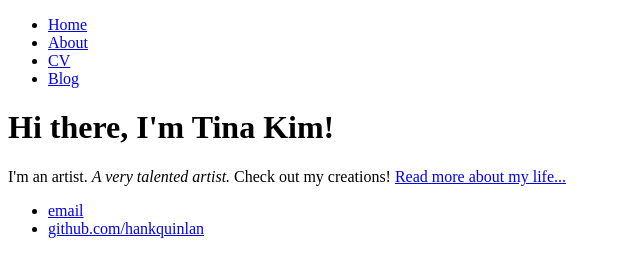
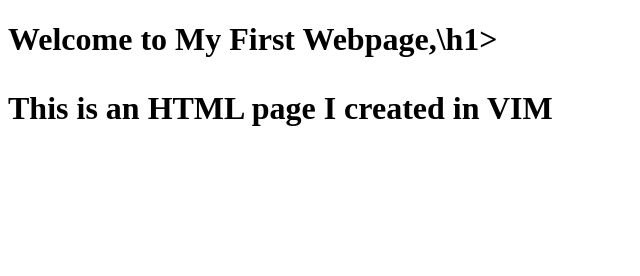
Before and after one commit to tinakimkh/tinakimkh.github.io, a plain HTML site: page index.html in a window 1280 px wide. Shown: the whole page, without its empty margins (0-640 px from the left). Drawn offline with Linux system fonts and the light colour scheme.

Commit message:
The official beginning of the webpage.

```diff
--- a/index.html
+++ b/index.html
@@ -1,28 +1,10 @@
 <!DOCTYPE html>
 <html>
 	<head>
-		<title>Tina Kim, Artist</title>
+		<title>My First Webpage</title>
 	</head>
 	<body>
-		<nav>
-    		<ul>
-        		<li><a href="/">Home</a></li>
-	        	<li><a href="/about">About</a></li>
-        		<li><a href="/cv">CV</a></li>
-        		<li><a href="/blog">Blog</a></li>
-    		</ul>
-		</nav>
-		<div class="container">
-    		<div class="blurb">
-        		<h1>Hi there, I'm Tina Kim!</h1>
-				<p>I'm an artist. <em>A very talented artist. </em> Check out my creations! <a href="/about">Read more about my life...</a></p>
-    		</div><!-- /.blurb -->
-		</div><!-- /.container -->
-		<footer>
-    		<ul>
-        		<li><a href="mailto:hankquinlanhub@gmail.com">email</a></li>
-        		<li><a href="https://github.com/hankquinlan">github.com/hankquinlan</a></li>
-			</ul>
-		</footer>
-	</body>
+        <h1>Welcome to My First Webpage,\h1>
+        <p>This is an HTML page I created in VIM</p>
+    </body>
 </html>
```
